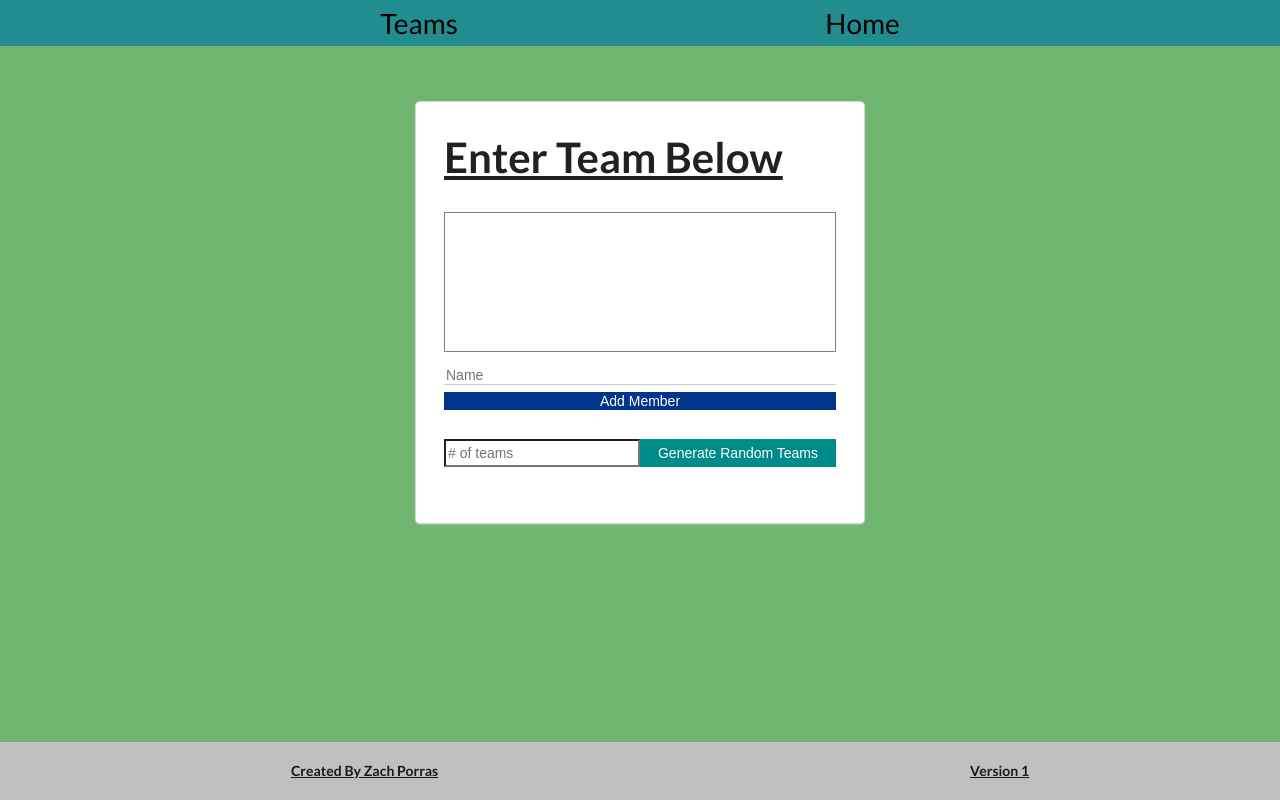
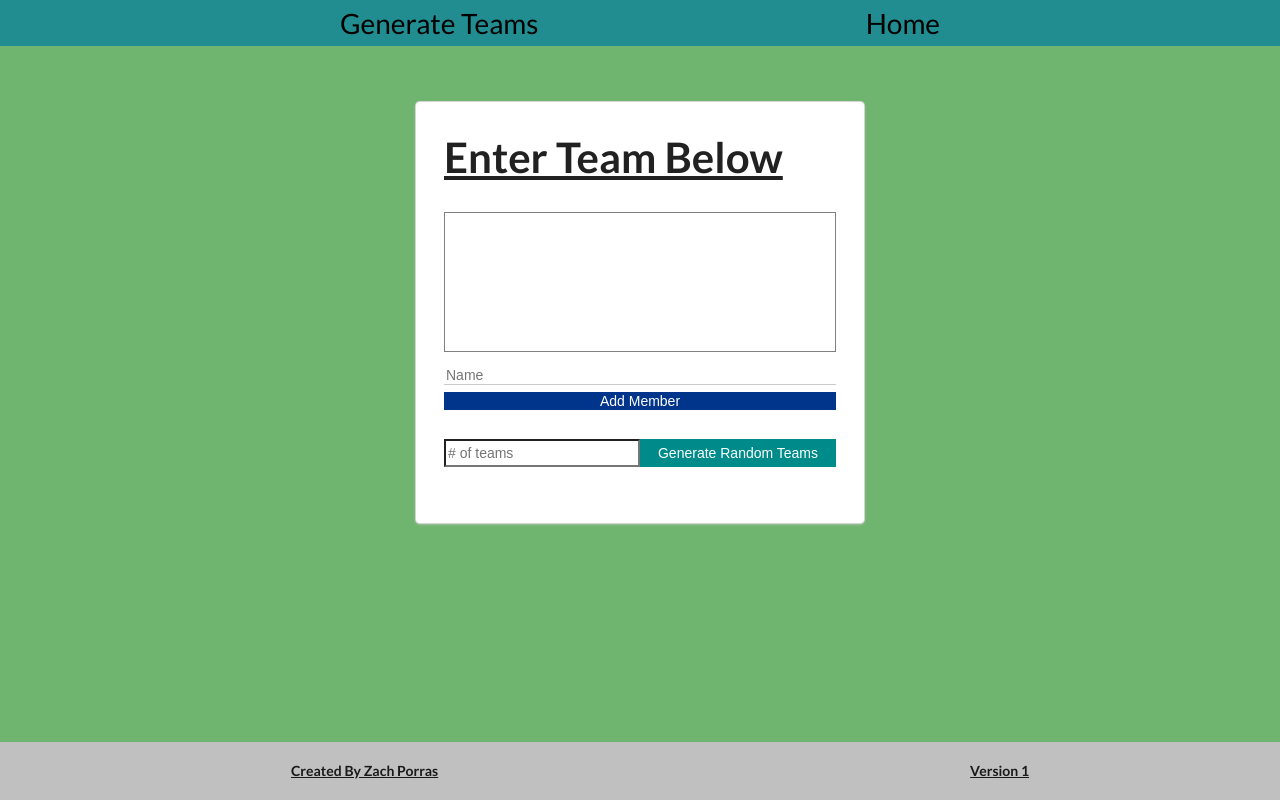
Before and after one commit to Zachporras1/Angular-Team-Generator-App, an Angular app: page /teamgen in a window 1280 px wide. Built offline with nearby package versions, Linux system fonts and the light colour scheme.

Commit message:
routeupdates

```diff
--- a/src/app/app-routing.module.ts
+++ b/src/app/app-routing.module.ts
@@ -9,9 +9,10 @@ import { HomeComponent } from './home/home.component';
 
 
 const routes: Routes=[
+   {  path:'home', component:HomeComponent},
+   {path:'',component:HomeComponent},
+  {path:'teamgen', component:TeamGenComponent}
 
-  {path:'teamgen', component:TeamGenComponent},
-   {  path:'home', component:HomeComponent}
 ]
 
 
--- a/src/app/app.component.html
+++ b/src/app/app.component.html
@@ -1,5 +1,5 @@
 
-<nav class="navi"><a routerLink="teamgen">Teams</a><a routerLink="home">Home</a></nav>
+<nav class="navi"><a routerLink="teamgen">Generate Teams</a><a routerLink="home">Home</a></nav>
 
 
 <router-outlet></router-outlet>
```
